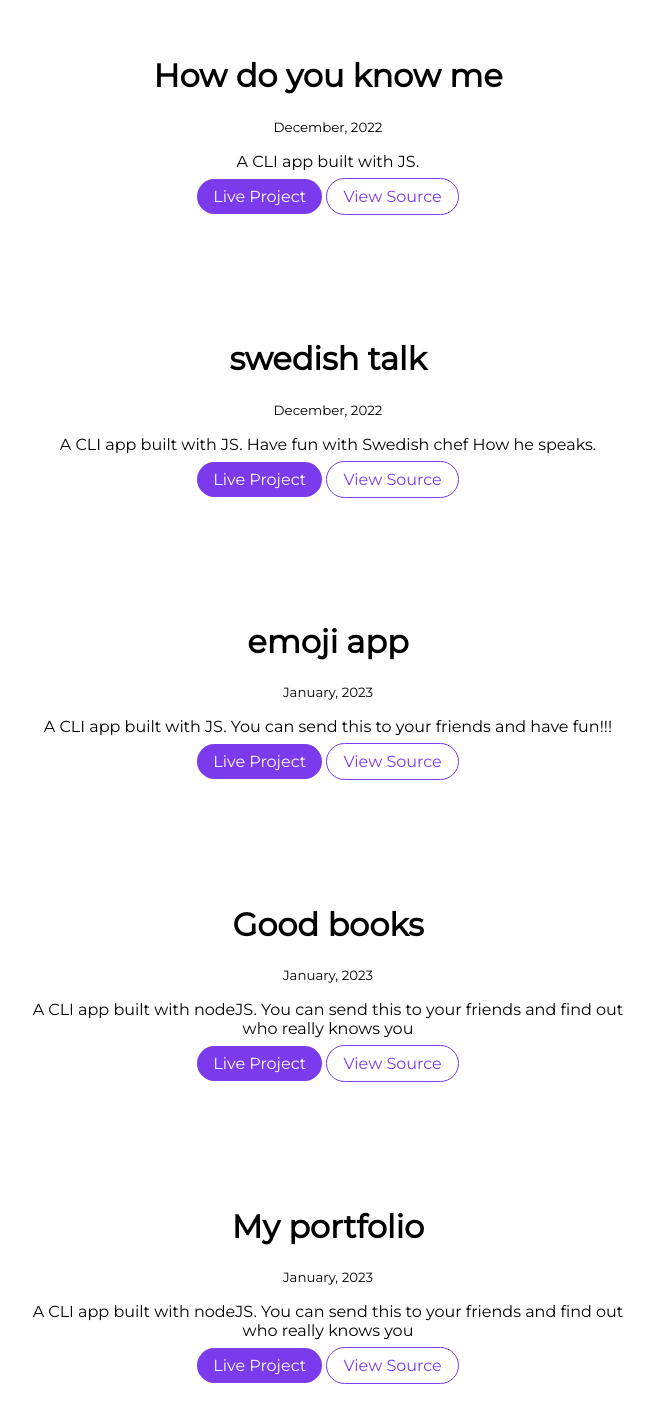
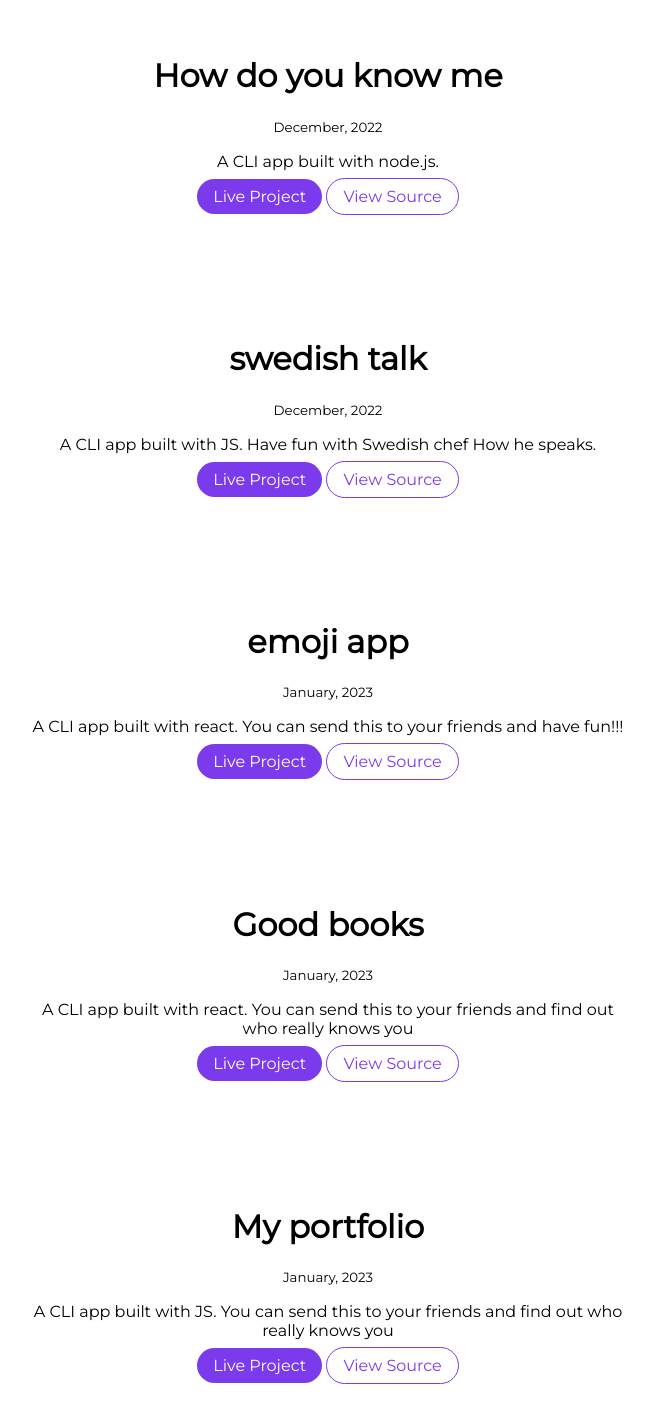
Before and after one commit to shraddhav03/Shraddha-portfolio, a plain HTML site: page projects.html in a window 1280 px wide. Shown: the part 611-2034 px from the top of the page, without its empty margins (332-986 px from the left). Drawn offline with Linux system fonts and the light colour scheme.

Commit message:
Update projects.html

```diff
--- a/projects.html
+++ b/projects.html
@@ -50,10 +50,10 @@
                 <h1>How do you know me</h1>
             <small>December, 2022</small>
             <p>
-                A CLI app built with JS.
+                A CLI app built with node.js.
             </p>
             <a class="link link-primary" href="replit.com/@ShraddhaVerma1/How-do-you-know-me">Live Project</a>
-            <a class="link link-secondary" href="https://github.com/shraddhav03/swedish-talk.git">View Source</a>
+            <a class="link link-secondary" href="https://replit.com/@ShraddhaVerma1/How-do-you-know-me#index.js">View Source</a>
             </div>
        </li>
     </ul>
@@ -77,7 +77,7 @@
                 <h1>emoji app</h1>
             <small>January, 2023</small>
             <p>
-                A CLI app built with JS.
+                A CLI app built with react.
                 You can send this to your friends
                 and have fun!!!
             </p>
@@ -92,7 +92,7 @@
                 <h1>Good books</h1>
             <small>January, 2023</small>
             <p>
-                A CLI app built with nodeJS.
+                A CLI app built with react.
                 You can send this to your friends
                 and find out who really knows you
             </p>
@@ -107,7 +107,7 @@
                 <h1>My portfolio</h1>
             <small>January, 2023</small>
             <p>
-                A CLI app built with nodeJS.
+                A CLI app built with JS.
                 You can send this to your friends
                 and find out who really knows you
             </p>
```
